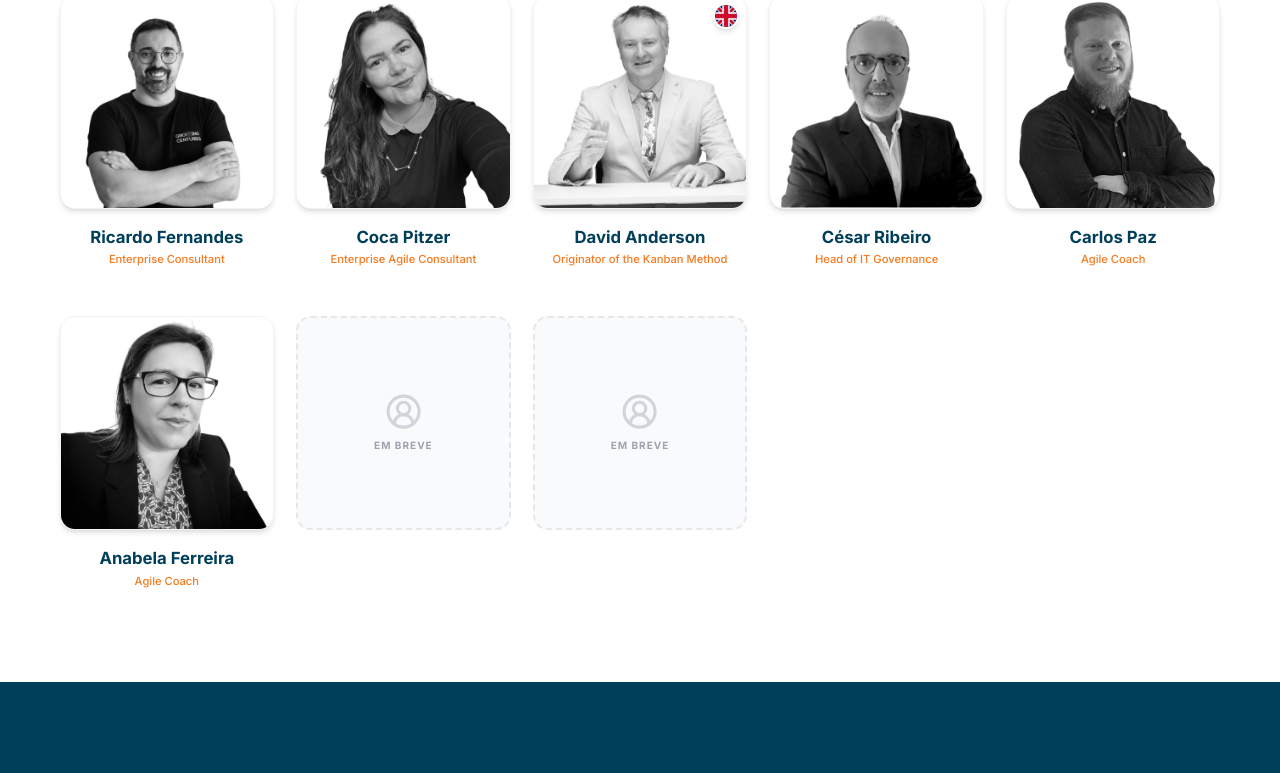
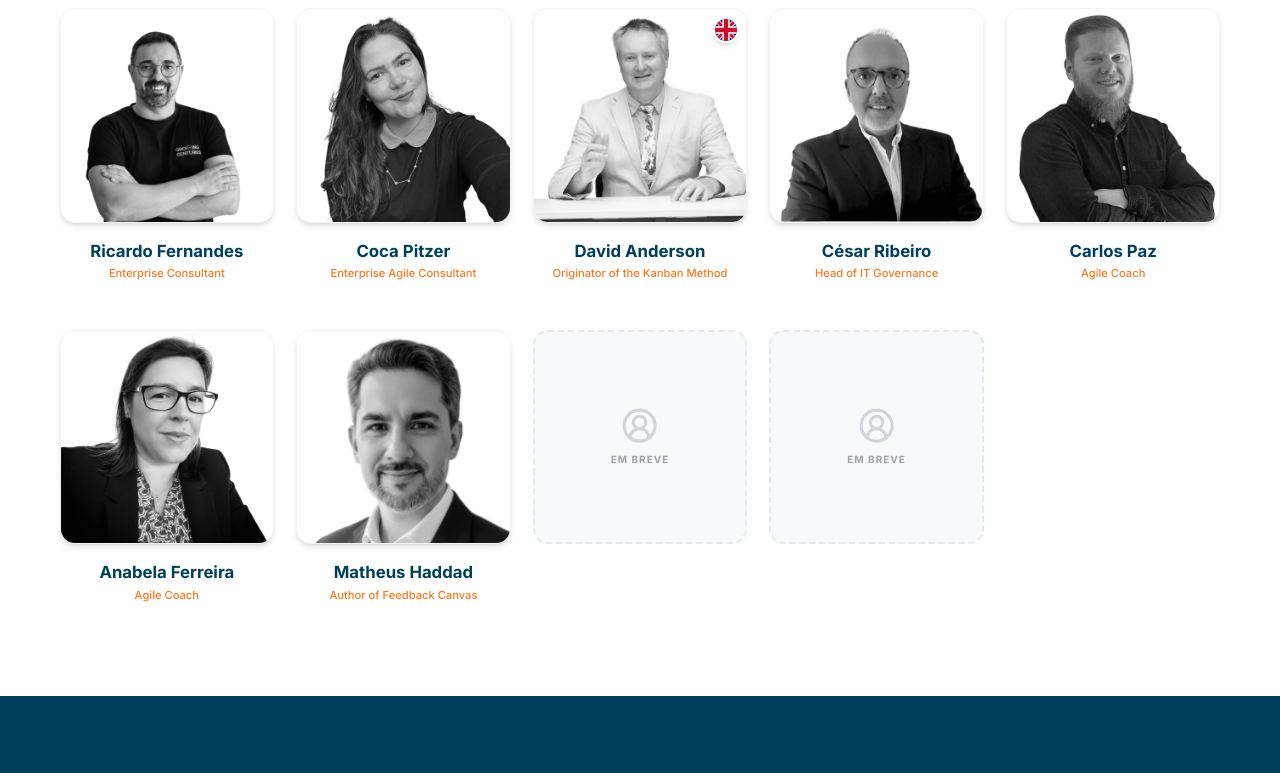
Before and after one commit to tugagilportugal-star/rsg2026, a React (Vite) app: page / in a window 1280 px wide. Shown: the part 7281-8054 px from the top of the page. Built offline with nearby package versions, Linux system fonts and the light colour scheme; no server answers.

Commit message:
Add Matheus Speakers

```diff
--- a/sections/Speakers.tsx
+++ b/sections/Speakers.tsx
@@ -38,7 +38,7 @@ export const Speakers: React.FC = () => {
     { id: "s1", name: "Ricardo Caldas", role: "Product Owner", image: "/assets/Ricardo-Caldas.png", linkedin: "https://www.linkedin.com/in/ricardo-caldas/", isRevealed: true },
     { id: "s2", name: "Joana Silva", role: "Director of Quality Assurance", image: "/assets/Joana-Silva.png", linkedin: "https://www.linkedin.com/in/joanacssilva/", isRevealed: true },
     { id: "s3", name: "Manuel Pais", role: "Co-author of Team Topologies", image: "/assets/Manuel-Pais.png", linkedin: "https://www.linkedin.com/in/manuelpais/", isRevealed: true },
-    { id: "s4", name: "Paulo Caroli", role: "Author of Lean Inception", image: "/assets/Paulo-Caroli.png", linkedin: "https://www.linkedin.com/in/paulocaroli/", isRevealed: true },
+    { id: "s4", name: "Paulo Caroli", role: "Author of Lean Inception and Team OKRs", image: "/assets/Paulo-Caroli.png", linkedin: "https://www.linkedin.com/in/paulocaroli/", isRevealed: true },
     { id: "s5", name: "Patrícia Sousa", role: "Talent & People Transformation Leader", image: "/assets/Patricia-Sousa.png", linkedin: "https://www.linkedin.com/in/patriciaalvessousa/", isRevealed: true },
     { id: "s6", name: "Ricardo Fernandes", role: "Enterprise Consultant", image: "/assets/Ricardo-Fernandes.png", linkedin: "https://www.linkedin.com/in/ricardofernandes/", isRevealed: true },
     { id: "s7", name: "Coca Pitzer", role: "Enterprise Agile Consultant", image: "/assets/Coca-Pitzer.png", linkedin: "https://www.linkedin.com/in/cocapitzer/", isRevealed: true },
@@ -46,6 +46,7 @@ export const Speakers: React.FC = () => {
     { id: "s9", name: "César Ribeiro", role: "Head of IT Governance", image: "/assets/Cesar-Ribeiro.png", linkedin: "https://www.linkedin.com/in/cesar-ribeiro-b07aa14b/", isRevealed: true },
     { id: "s10", name: "Carlos Paz", role: "Agile Coach", image: "/assets/Carlos-Paz.png", linkedin: "https://www.linkedin.com/in/carloseduardolopespaz/", isRevealed: true},
     { id: "s11", name: "Anabela Ferreira", role: "Agile Coach", image: "/assets/Anabela-Ferreira.png", linkedin: "https://www.linkedin.com/in/anabelaferreira/", isRevealed: true },
+    { id: "s12", name: "Matheus Haddad", role: "Author of Feedback Canvas", image: "/assets/Matheus.png", linkedin: "https://www.linkedin.com/in/matheushaddad/", isRevealed: true },
 
     ...Array.from({ length: 2 }).map((_, i) => ({
       id: `tba-${i+9}`,
```
